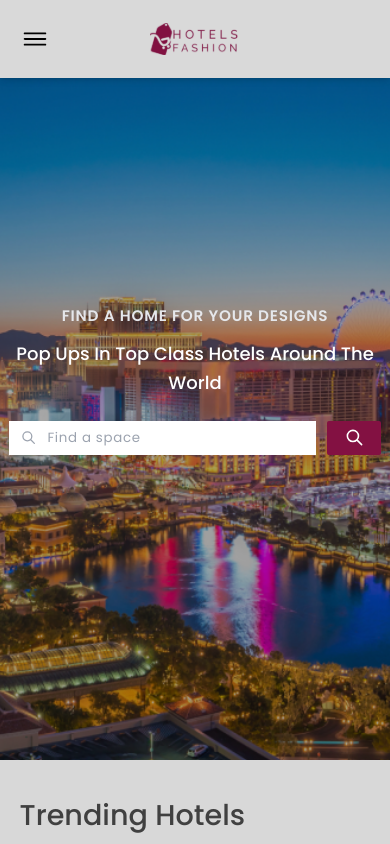
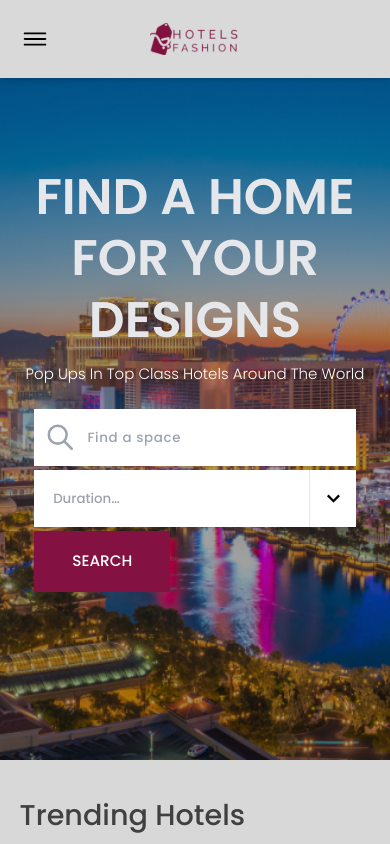
Before and after one commit to Setone01/hotelsfashion, a React (Create React App) app: page / in a window 390 px wide. Shown: the top 844 px of the page. Built offline with nearby package versions, Linux system fonts and the light colour scheme; some icons are missing.

Commit message:
hero responsiveness

```diff
--- a/src/components/Hero/Hero.jsx
+++ b/src/components/Hero/Hero.jsx
@@ -9,68 +9,50 @@ const Hero = () => {
   return (
     <div className="w-screen h-[90vh] relative">
       <div className="relative w-full h-full flex justify-center items-center bg-heroBg bg-no-repeat bg-cover bg-center">
-        {/* <div className=" w-full">
-          <img
-            className="w-full h-full object-cover"
-            src={bgImage}
-            alt="background"
-          />
-        </div> */}
         <div className="w-full h-full flex items-center justify-center flex-col  bg-black/5">
           <div className=" flex justify-center items-center text-center flex-col mb-6">
-            <h1 className=" xs:text-[40px] md:text-[56px] text-gray-200 font-semibold tracking-wider mb-3">FIND A HOME FOR YOUR DESIGNS</h1>
-            <span className=" text-[18px] text-white font-medium capitalize">pop ups in top class hotels around the world</span>
+            <h1 className="text-[50px] text-gray-200 font-semibold leading-[4rem] mb-3">
+              FIND A HOME FOR YOUR DESIGNS
+            </h1>
+            <span className=" text-[15px] text-white font-light capitalize">
+              pop ups in top class hotels around the world
+            </span>
           </div>
-          <div className=" z-20">
-            <form className="w-full flex items-center justify-center">
-              <div className="relative flex items-center text-gray-400 focus-within:text-gray-600 ">
-                <HiOutlineSearch className="absolute ml-3 text-gray-400 pointer-events-none" />
+
+          <form className=" grid xs:grid-cols-1 md:grid-cols-3 items-center gap-1">
+            <div className="w-full relative flex items-center text-gray-400 focus-within:text-gray-600 ">
+              <HiOutlineSearch className="absolute w-8 h-8 ml-3 text-gray-400 pointer-events-none" />
               <input
                 type="text"
                 placeholder="Find a space"
-                  className=" min-w-[100px] pr-3 pl-10 py-2 text-sm text-black font-light capitalize tracking-wider border-none placeholder:text-sm placeholder:font-normal placeholder:normal-case outline-none"
+                className="w-full pr-3 pl-14 py-5 text-sm text-black font-light capitalize tracking-wider border-none placeholder:text-sm placeholder:font-medium placeholder:normal-case outline-none"
               />
             </div>
-              <div className="">
-                <div className=""></div>
-              </div>
-              {/* <div className="relative flex items-center flex-col w-36">
-                <button
-                type="button"
-                  onClick={() => setIsOpen((prev) => !prev)}
-                  className="bg-white w-full flex items-center justify-between py-2 px-3 text-sm border-l tracking-wider text-gray-400 "
+            {/* <div className="w-1 h-11 bg-slate-500"></div> */}
+            <div className="w-full relative">
+              <select className=" appearance-none w-full py-5 px-5 text-sm font-medium text-gray-400 bg-white outline-none">
+                <option value="">Duration&hellip;</option>
+                <option value="1">24 hours</option>
+                <option value="2">Two days</option>
+                <option value="3">A week</option>
+              </select>
+              <div class="pointer-events-none absolute right-0 top-0 bottom-0 flex items-center px-3 text-gray-500 border-l">
+                <svg
+                  class="h-6 w-6"
+                  xmlns="http://www.w3.org/2000/svg"
+                  viewBox="0 0 20 20"
                 >
-                  Duration
-                  {!isOpen ? (
-                    <MdKeyboardArrowDown size={18} />
-                  ) : (
-                    <MdKeyboardArrowUp size={18} />
-                  )}
-                </button>
-                {isOpen && (
-                  <div className="absolute bg-white top-10 w-full flex items-start pl-3">
-                    <div className="pt-2">
-                      {list.map((item, i) => (
-                        <div
-                          className=" flex items-start flex-col text-gray-400"
-                          key={i}
-                        >
-                          <h4 className="text-xs mb-2 capitalize">
-                            {item.title}
-                          </h4>
-                        </div>
-                      ))}
+                  <path d="M9.293 12.95l.707.707L15.657 8l-1.414-1.414L10 10.828 5.757 6.586 4.343 8z" />
+                </svg>
               </div>
             </div>
-                )}
-              </div> */}
-              <div className=" flex justify-center items-center ml-3">
-                <button className=" bg-deepWine w-14 flex justify-center items-center py-2 font-bold border-none rounded-sm focus:ring-2 focus:ring-white text-white">
-                  <HiOutlineSearch size={19} />
+            <div className=" flex max-w-max justify-center items-center">
+              <button className=" bg-deepWine py-5 px-10 flex justify-center items-center text-base font-medium uppercase border-none rounded-sm focus:ring-2 focus:ring-white text-white">
+                Search
+                {/* <HiOutlineSearch className="w-16 h-16"/> */}
               </button>
             </div>
           </form>
-          </div>
         </div>
       </div>
     </div>
```
Lines whose indentation alone changed are shown as unchanged.
